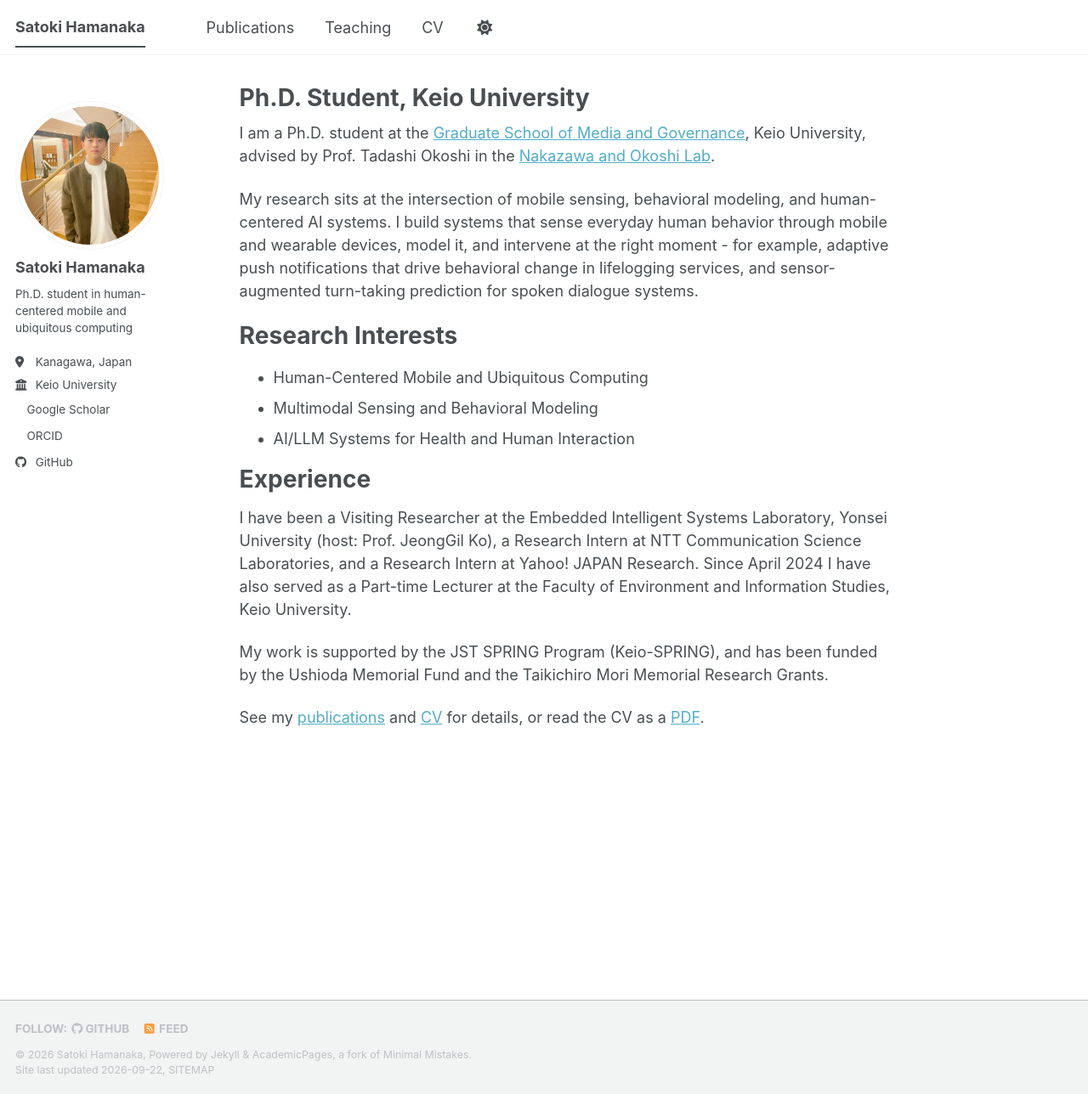
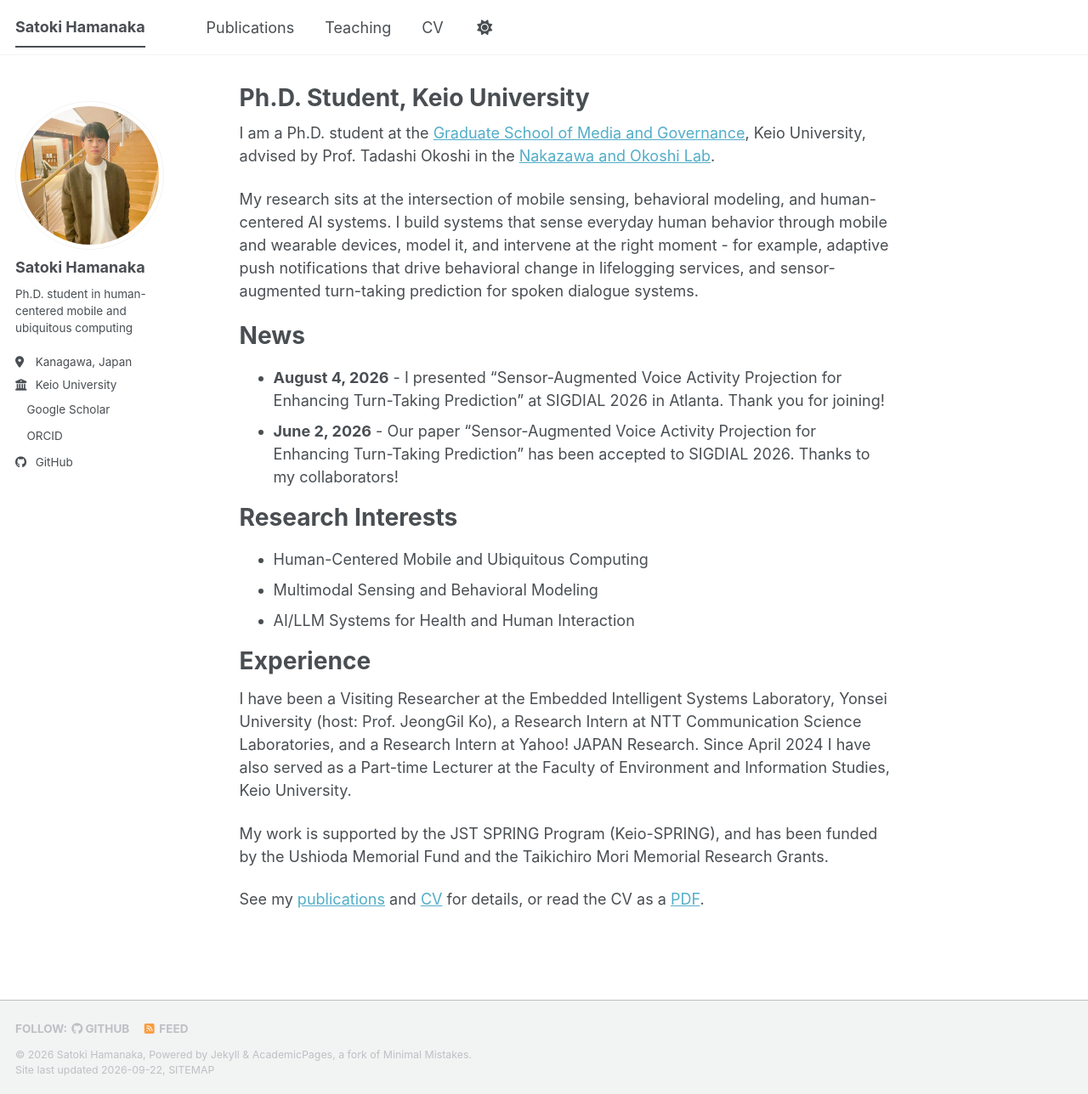
Before and after one commit to hamachu216/hamachu216.github.io, a Jekyll site: the page built from _pages/about.md, in a window 1280 px wide and 1288 px high. Shown: the whole window at 85% size. Built offline with Jekyll 4.4.1, drawn with Linux system fonts in a browser that asks for light colours; a style sheet for code colours, icons or effects is not loaded.

Commit message:
Add a News section and correct the SIGDIAL date
The news entry dates the SIGDIAL 2026 presentation to August 4, so the
publication moves off the September guess made when only the year was known.

Co-Authored-By: Claude Opus 5 (1M context) <noreply@anthropic.com>

```diff
--- a/_pages/about.md
+++ b/_pages/about.md
@@ -16,6 +16,11 @@ model it, and intervene at the right moment - for example, adaptive push notific
 behavioral change in lifelogging services, and sensor-augmented turn-taking prediction for spoken
 dialogue systems.
 
+News
+======
+* **August 4, 2026** - I presented "Sensor-Augmented Voice Activity Projection for Enhancing Turn-Taking Prediction" at SIGDIAL 2026 in Atlanta. Thank you for joining!
+* **June 2, 2026** - Our paper "Sensor-Augmented Voice Activity Projection for Enhancing Turn-Taking Prediction" has been accepted to SIGDIAL 2026. Thanks to my collaborators!
+
 Research Interests
 ======
 * Human-Centered Mobile and Ubiquitous Computing
```
Also changed, not shown: _publications/2026-08-04-sensor-augmented-vap-sigdial.md (renamed from _publications/2026-09-01-sensor-augmented-vap-sigdial.md, +2 -2 lines).
